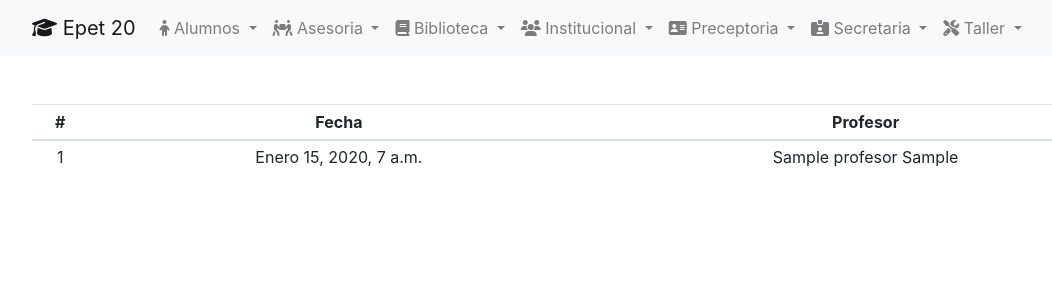
After one commit to pangolp/epet20, a Django app: template apps/institucional/templates/seguimiento/index.html in a window 1280 px wide. The commit adds this page. Shown: the top 300 px of the page, without its empty margins (53-1105 px from the left). Run offline with Django 3.2, Linux system fonts and the light colour scheme; the template is opened without the code that fills it: values that come from a table or form of the project are taken from there, others are empty; tables that the repository leaves empty hold one stand-in row (values such as "Sample post"); parts of the project's set-up code (start-up, migrations or seed data) failed here and were passed over; some libraries are stand-ins or nearby versions.

Commit message:
Mostrando institucional junto con las demas aplicaciones

```diff
--- /dev/null
+++ b/apps/institucional/templates/seguimiento/index.html
@@ -0,0 +1,28 @@
+{% extends 'base.html' %}
+{% block titulo %}Institucional{% endblock titulo %}
+{% block content %}
+<div class="container">
+	<div class="row mt-5">
+		<div class="col-md-12">
+			<table class="table table-sm text-center">
+				<thead>
+					<tr>
+						<th scope="col">#</th>
+						<th scope="col">Fecha</th>
+						<th scope="col">Profesor</th>
+					</tr>
+				</thead>
+				<tbody>
+					{% for seguimiento in seguimientos %}
+						<tr>
+							<td>{{ seguimiento.id }}</td>
+							<td>{{ seguimiento.fecha }}</td>
+							<td>{{ seguimiento.profesor }}</td>
+						</tr>
+					{% endfor %}
+				</tbody>
+			</table>
+		</div>
+	</div>
+</div>
+{% endblock content %}
--- a/apps/institucional/views.py
+++ b/apps/institucional/views.py
@@ -1,8 +1,8 @@
 from django.shortcuts import render
 from django.views.generic import ListView
 from django.views.generic.detail import DetailView
+from .models import Seguimiento
 
-from .models import Seguimiento
 
 class IndexView(ListView):
 	model = Seguimiento
--- a/templates/base.html
+++ b/templates/base.html
@@ -57,10 +57,7 @@
 							<i class="fas fa-users"></i> Institucional
 						</a>
 						<div class="dropdown-menu" aria-labelledby="navbarDropdown">
-							<a class="dropdown-item" href="#">Action</a>
-							<a class="dropdown-item" href="#">Another action</a>
-							<div class="dropdown-divider"></div>
-							<a class="dropdown-item" href="#">Something else here</a>
+							<a class="dropdown-item" href="{% url 'autoridades:index' %}">Autoridades</a>
 						</div>
 					</li>
 					<li class="nav-item dropdown">
```
Also changed, not shown: apps/institucional/seguimiento/index.html (deleted), apps/institucional/templates/seguimiento/detalle.html (added).
